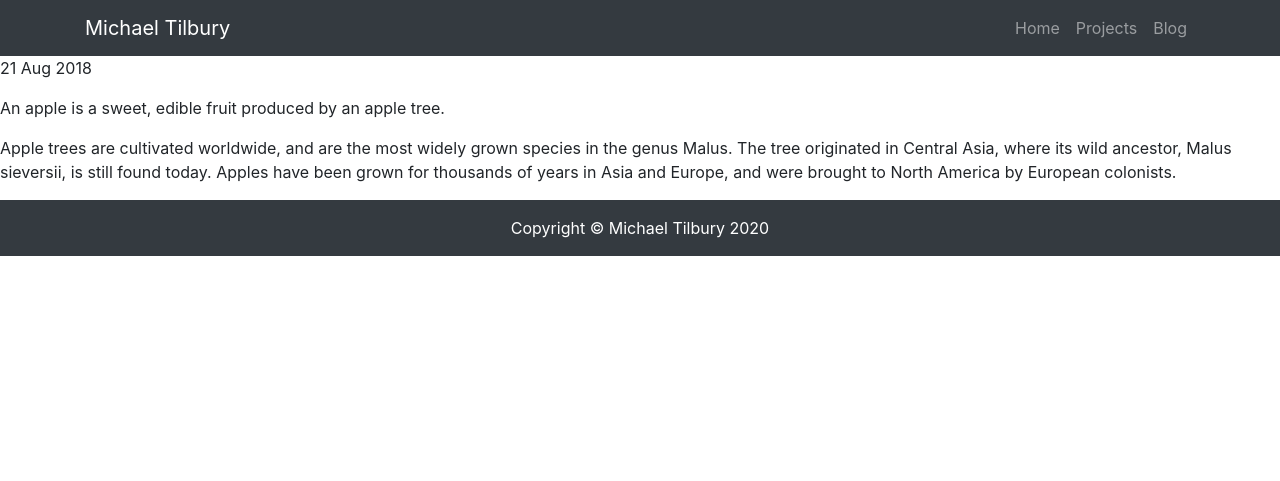
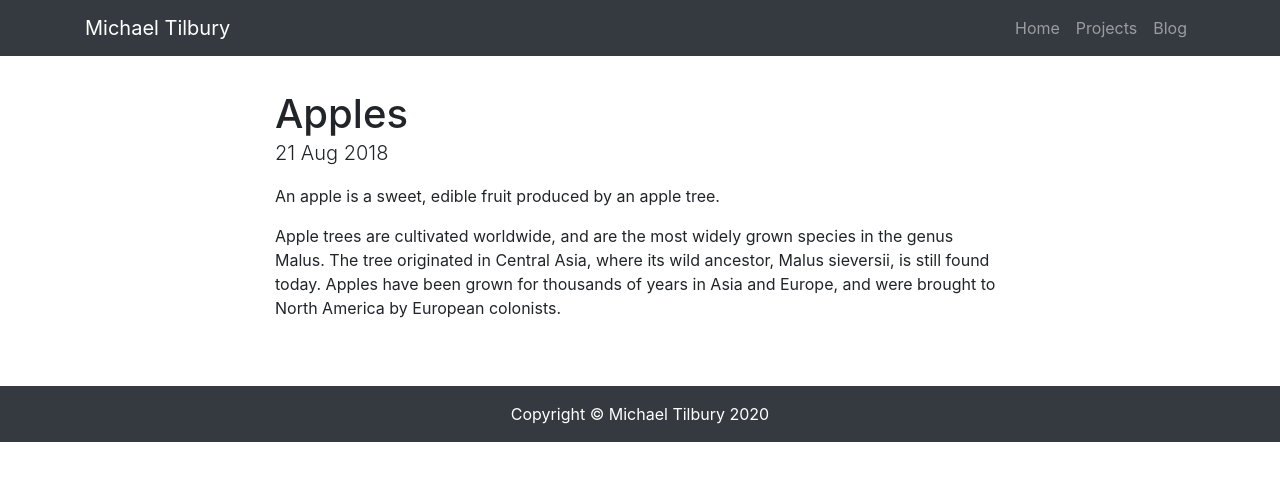
Before and after one commit to mtilbury/Personal-Site, a Jekyll site: the page built from _posts/2018-08-21-apples.md, in a window 1280 px wide. Shown: the top 481 px of the page. Built offline with Jekyll 4.4.1, drawn with Linux system fonts in a browser that asks for light colours.

Commit message:
Fix styles on individual blog posts

```diff
--- a/_layouts/post.html
+++ b/_layouts/post.html
@@ -1,14 +1,15 @@
 ---
 layout: default
 ---
-<h1>{{ page.title }}</h1>
-
-<p>
-  {{ page.date | date_to_string }}
-  {% assign author = site.authors | where: 'short_name', page.author | first %}
-  {% if author %}
-    - <a href="{{ author.url }}">{{ author.name }}</a>
-  {% endif %}
-</p>
-
-{{ content }}
+<p>{{ page.date | date_to_string }}</p>
+<section id="blog-post-detail">
+  <div class="container">
+    <div class="row">
+      <div class="col-lg-8 mx-auto">
+        <h1 class="mb-0">{{ page.title }}</h1>
+        <p class="lead">{{ page.date | date_to_string }}</p>
+        {{ content }}
+      </div>
+    </div>
+  </div>
+</section>
```
